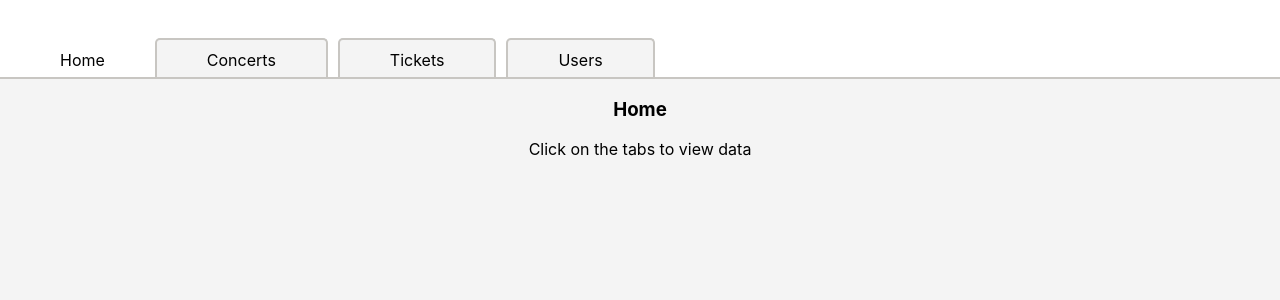
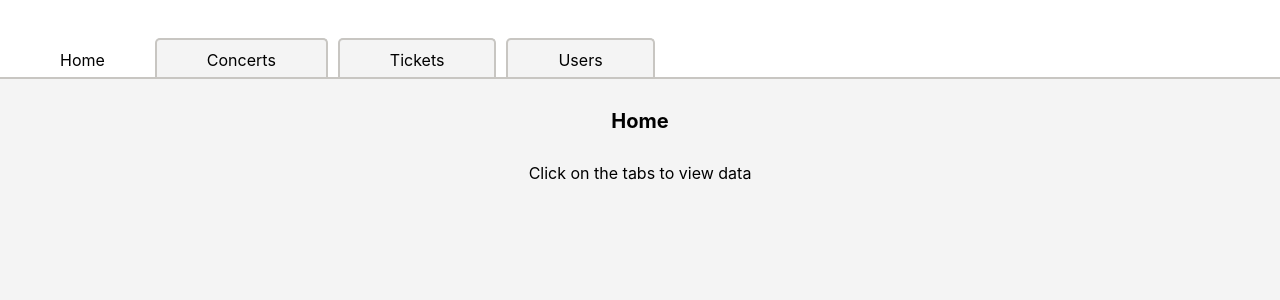
Before and after one commit to se-cohort1-group2/project-JavaSpringBoot, a React (Create React App) app in the folder m3project-ReactJS/: page / in a window 1280 px wide. Shown: the top 300 px of the page. Built offline with nearby package versions, Linux system fonts and the light colour scheme.

Commit message:
minor edits

```diff
--- a/m3project-ReactJS/src/routes/HomePage.js
+++ b/m3project-ReactJS/src/routes/HomePage.js
@@ -1,9 +1,11 @@
+import style from "./Page.module.css";
+
 // import { Link } from "react-router-dom";
 
 function HomePage() {
     return (
         <>
-            <div style={{textAlign: "center", backgroundColor: "#f4f4f4", height: "100%"}}>
+            <div className={style.page}>
                 <h3>Home</h3>
                 Click on the tabs to view data
             </div>
--- /dev/null
+++ b/m3project-ReactJS/src/routes/Page.module.css
@@ -0,0 +1,11 @@
+.page {
+    text-align: center;
+    background-color: #f4f4f4;
+    height: 100%;
+    padding: 10px 0 0 0;
+}
+
+h3 {
+    font-size: 1.25em;
+    padding: 0 0 10px 0;
+}
--- a/m3project-ReactJS/src/routes/PageConcerts.js
+++ b/m3project-ReactJS/src/routes/PageConcerts.js
@@ -1,3 +1,5 @@
+import style from "./Page.module.css";
+
 // import { Link } from "react-router-dom";
 
 import localAPI from "../api/localAPI";
@@ -25,7 +27,7 @@ function PageConcerts() {
 
     return (
         <>
-            <div style={{textAlign: "center", backgroundColor: "#f4f4f4", height: "100%"}}>
+            <div className={style.page}>
                 <h3>View all Concerts</h3>
                 {ConcertsList && <TableConcerts list={ConcertsList}/>}
             </div>
--- a/m3project-ReactJS/src/routes/PageTickets.js
+++ b/m3project-ReactJS/src/routes/PageTickets.js
@@ -1,3 +1,5 @@
+import style from "./Page.module.css";
+
 // import { Link } from "react-router-dom";
 
 import localAPI from "../api/localAPI";
@@ -25,7 +27,7 @@ function PageTickets() {
 
     return (
         <>
-            <div style={{textAlign: "center", backgroundColor: "#f4f4f4", height: "100%"}}>
+            <div className={style.page}>
                 <h3>View all Tickets</h3>
                 {TicketsList && <TableTickets list={TicketsList}/>}
             </div>
--- a/m3project-ReactJS/src/routes/PageUsers.js
+++ b/m3project-ReactJS/src/routes/PageUsers.js
@@ -1,3 +1,5 @@
+import style from "./Page.module.css";
+
 // import { Link } from "react-router-dom";
 
 import localAPI from "../api/localAPI";
@@ -25,7 +27,7 @@ function PageUsers() {
 
     return (
         <>
-            <div style={{textAlign: "center", backgroundColor: "#f4f4f4", height: "100%"}}>
+            <div className={style.page}>
                 <h3>View all Users</h3>
                 {UsersList && <TableUsers list={UsersList}/>}
             </div>
```
